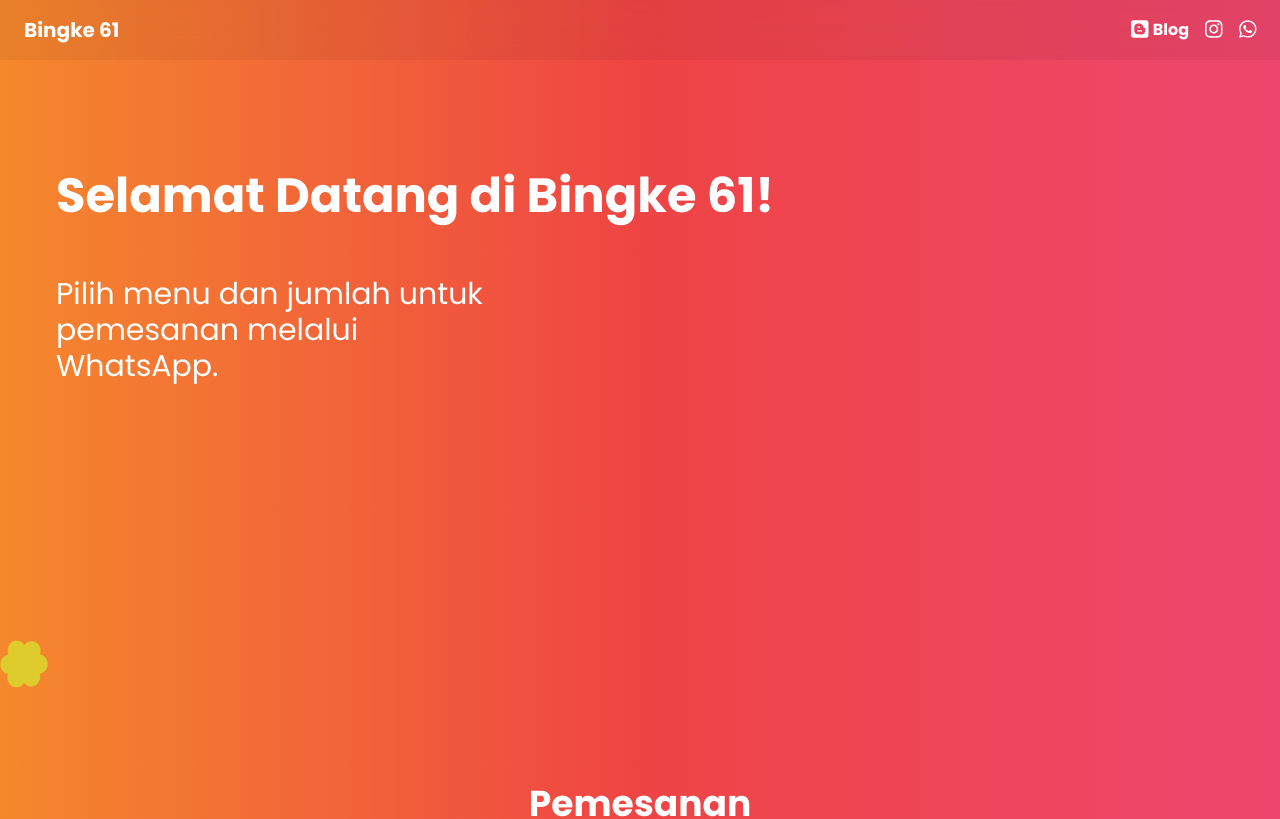
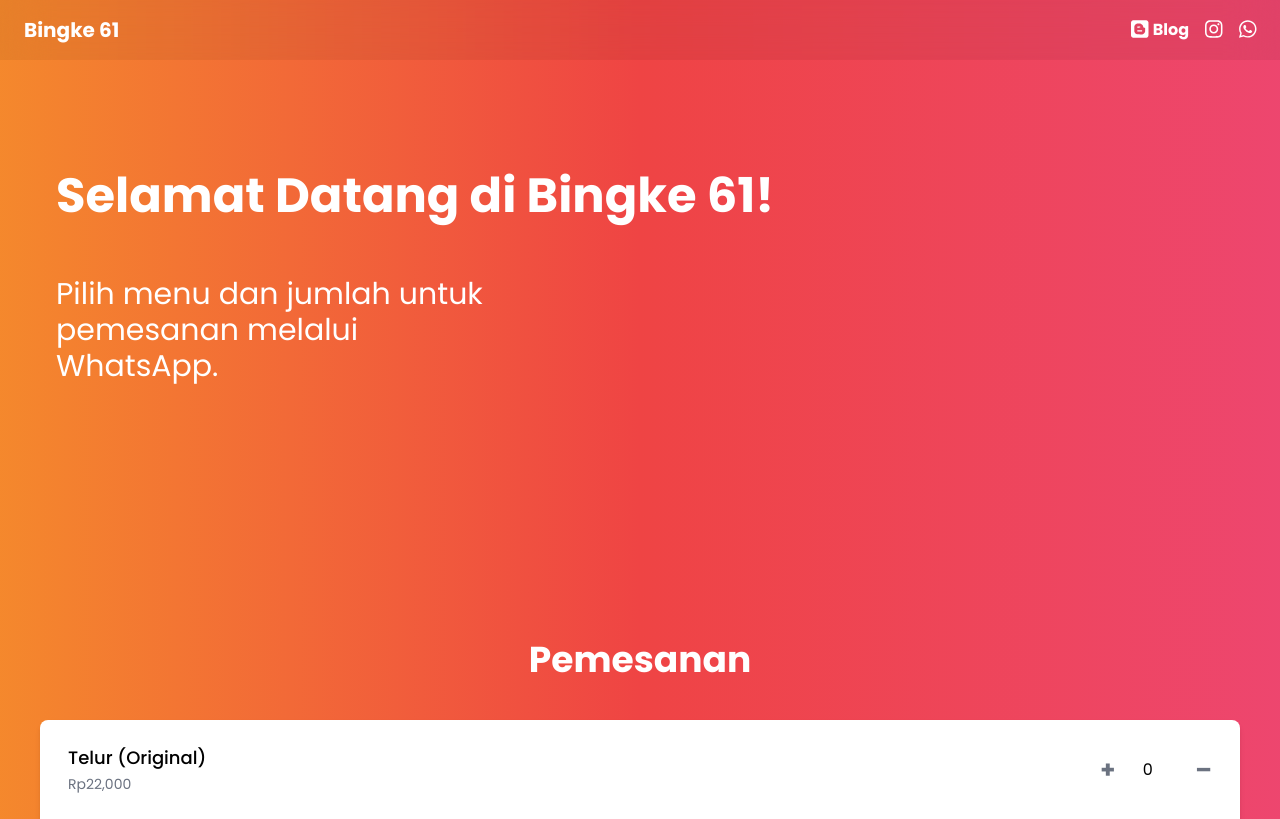
Before and after one commit to AdakHaddad/Bingka61, a Next.js app: page / in a window 1280 px wide. Shown: the top 819 px of the page. Built offline with nearby package versions, Linux system fonts and the light colour scheme.

Commit message:
Metadata update

```diff
--- a/components/layout.js
+++ b/components/layout.js
@@ -3,7 +3,8 @@ import { Helmet } from "react-helmet";
 
 export const metadata = {
   title: "Bingke 61",
-  description: "Website Bingke 61",
+  description:
+    "Experience the authentic flavors of Indonesian cuisine at Bingke 61. We offer a wide range of delicious dishes in Pontianak, Kalimantan Barat. Visit us today and indulge in the rich culinary heritage of Indonesia.",
 };
 
 export default function RootLayout({ children }) {
@@ -19,7 +20,7 @@ export default function RootLayout({ children }) {
         {/* Additional SEO tags */}
         <meta
           name="keywords"
-          content="makanan Indonesia, Pontianak, Bingke 61, Kalimantan Barat,Bingkenye Umi, Sungai Jawi, Oleh-oleh"
+          content="Indonesian food, Pontianak, Bingke 61, Kalimantan Barat, authentic cuisine"
         />
         <meta name="author" content="Bingke 61" />
         <meta name="robots" content="index, follow" />
--- a/pages/index.js
+++ b/pages/index.js
@@ -14,11 +14,6 @@ export default function Page() {
     >
       <Nav />
       <Ucapan />
-      <img
-        src="/favicon.jpg"
-        className="hidden md:block w-12 h-12 z-0"
-        style={{ top: "250px", left: "950px" }}
-      />
       <Order />
       <Footer />
     </div>
```
